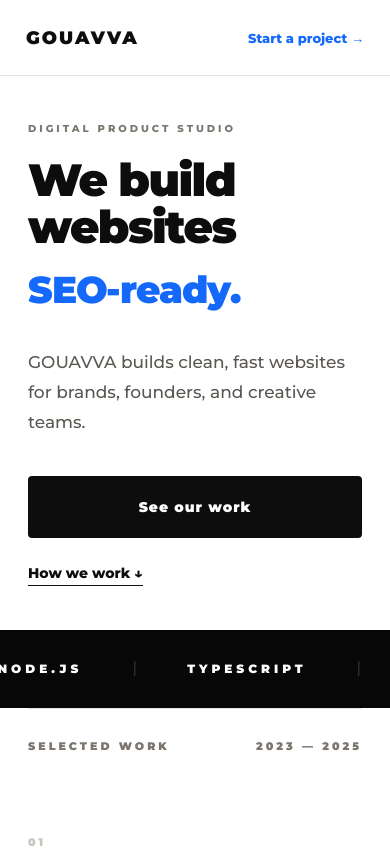
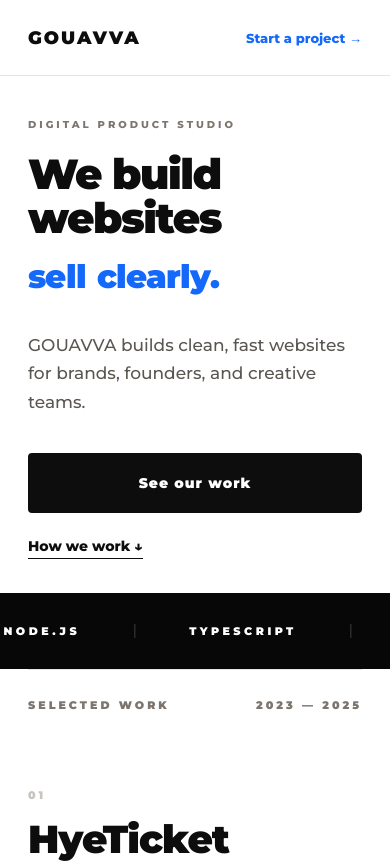
Before and after one commit to leengoes/gouavva, a website: page index.html in a window 390 px wide. Shown: the top 863 px of the page. Drawn offline with Linux system fonts and the light colour scheme.

Commit message:
Update index.html

```diff
--- a/index.html
+++ b/index.html
@@ -1,7 +1,7 @@
 <!DOCTYPE html>
 <html lang="en">
 <head>
-<!-- GOUAVVA INDEX — v2026-05-20-CLEAN-MOBILE-GAP-FIX -->
+<!-- GOUAVVA INDEX — v2026-05-20-FINAL-ALIGNMENT-FIX -->
 <meta charset="UTF-8" />
 <meta name="viewport" content="width=device-width, initial-scale=1.0" />
 <title>GOUAVVA — Digital Product Studio</title>
@@ -143,7 +143,8 @@
 
   .airport-text {
     display: flex;
-    flex-wrap: wrap;
+    flex-wrap: nowrap;
+    white-space: nowrap;
     color: var(--blue);
     font-size: clamp(52px, 7vw, 104px);
     font-weight: 900;
@@ -192,7 +193,7 @@
     display: flex;
     align-items: center;
     gap: 40px;
-    padding-bottom: 54px;
+    padding-bottom: 34px;
   }
 
   .btn-primary {
@@ -245,7 +246,7 @@
   }
 
   .marquee-item {
-    padding: 0 72px;
+    padding: 0 82px;
     border-right: 1px solid rgba(255,255,255,.22);
     color: #fff;
     font-size: 13px;
@@ -484,22 +485,22 @@
   }
 
   .standards-inner {
-    padding: 78px 0;
+    padding: 84px 0;
     border-top: 1px solid var(--line);
     border-bottom: 1px solid var(--line);
     display: grid;
     grid-template-columns: .9fr 1.4fr;
-    gap: 82px;
+    gap: 96px;
   }
 
   .standards-list {
     display: grid;
     grid-template-columns: repeat(3, 1fr);
-    gap: 22px;
+    gap: 26px;
   }
 
   .standard-card {
-    padding: 32px 28px;
+    padding: 36px 30px;
     background: var(--light);
     border: 1px solid var(--line);
   }
@@ -573,7 +574,7 @@
   /* HOW */
 
   .how-section {
-    padding: 78px 0 104px;
+    padding: 64px 0 104px;
   }
 
   .how-header {
@@ -581,7 +582,7 @@
     grid-template-columns: .9fr 1.1fr;
     gap: 80px;
     align-items: start;
-    margin-bottom: 78px;
+    margin-bottom: 52px;
   }
 
   .how-h2 {
@@ -602,11 +603,11 @@
   .steps-grid {
     display: grid;
     grid-template-columns: repeat(3, 1fr);
-    gap: 64px;
+    gap: 86px;
   }
 
   .step {
-    padding: 44px 18px 44px 0;
+    padding: 46px 22px 46px 0;
     border-top: 2px solid var(--line);
     transition: .25s ease;
   }
@@ -627,10 +628,10 @@
 
   .step-title {
     margin-bottom: 18px;
-    font-size: 21px;
+    font-size: 20px;
     font-weight: 900;
     letter-spacing: -.5px;
-    line-height: 1.2;
+    line-height: 1.18;
     white-space: nowrap;
   }
 
@@ -754,7 +755,7 @@
   @media (max-width: 900px) {
     nav {
       height: 76px;
-      padding: 0 26px;
+      padding: 0 28px;
     }
 
     .nav-links {
@@ -772,11 +773,11 @@
 
     .container,
     .section-wrap {
-      padding: 0 28px;
+      padding: 0 30px;
     }
 
     .hero {
-      padding: 122px 0 0;
+      padding: 118px 0 0;
     }
 
     .hero-eyebrow {
@@ -786,21 +787,21 @@
     }
 
     .hero-title {
-      font-size: clamp(42px, 11.4vw, 54px);
-      line-height: 1.03;
-      letter-spacing: -1.8px;
+      font-size: clamp(39px, 10.8vw, 50px);
+      line-height: 1.04;
+      letter-spacing: -1.5px;
     }
 
     .airport-text {
       flex-wrap: nowrap;
       white-space: nowrap;
-      font-size: clamp(38px, 10vw, 46px);
-      line-height: 1.06;
-      letter-spacing: -1.4px;
+      font-size: clamp(31px, 8.6vw, 38px);
+      line-height: 1.08;
+      letter-spacing: -0.9px;
     }
 
     .hero-dynamic {
-      min-height: 52px;
+      min-height: 44px;
       margin-top: 16px;
       align-items: center;
       overflow: hidden;
@@ -811,22 +812,22 @@
     }
 
     .hero-sub {
-      margin: 34px 0 38px;
       max-width: 100%;
-      font-size: 17px;
-      line-height: 1.76;
+      margin: 32px 0 36px;
+      font-size: 16.5px;
+      line-height: 1.7;
     }
 
     .hero-actions {
       flex-direction: column;
       align-items: stretch;
-      gap: 26px;
-      padding-bottom: 44px;
+      gap: 24px;
+      padding-bottom: 34px;
     }
 
     .btn-primary {
       width: 100%;
-      height: 62px;
+      height: 60px;
     }
 
     .btn-ghost {
@@ -834,14 +835,13 @@
     }
 
     .marquee-wrap {
-      margin-top: 0;
-      height: 78px;
+      height: 76px;
     }
 
     .marquee-item {
-      padding: 0 52px;
-      font-size: 12px;
-      letter-spacing: 4px;
+      padding: 0 54px;
+      font-size: 11px;
+      letter-spacing: 3.5px;
     }
 
     .work-section {
@@ -849,7 +849,7 @@
     }
 
     .section-label {
-      padding: 30px 0 34px;
+      padding: 28px 0 30px;
       gap: 24px;
     }
 
@@ -859,8 +859,8 @@
 
     .project-row {
       grid-template-columns: 1fr;
-      padding: 48px 0;
-      gap: 28px;
+      padding: 46px 0;
+      gap: 26px;
     }
 
     .project-row::before {
@@ -895,7 +895,7 @@
 
     .beyond-inner {
       padding-top: 58px;
-      gap: 48px;
+      gap: 46px;
     }
 
     .beyond-title,
@@ -907,7 +907,7 @@
     .beyond-grid,
     .standards-list,
     .steps-grid {
-      gap: 28px;
+      gap: 38px;
     }
 
     .beyond-card,
@@ -943,30 +943,31 @@
     }
 
     .how-section {
-      padding: 76px 0 96px;
+      padding: 68px 0 96px;
     }
 
     .how-header {
       gap: 38px;
-      margin-bottom: 62px;
+      margin-bottom: 42px;
     }
 
     .steps-grid {
-      gap: 34px;
+      gap: 38px;
     }
 
     .step {
-      padding: 42px 12px 42px 0;
+      padding: 42px 0;
     }
 
     .step-title {
       white-space: normal;
       font-size: 22px;
+      line-height: 1.2;
     }
 
     .cta-strip,
     footer {
-      padding: 52px 28px;
+      padding: 52px 30px;
       flex-direction: column;
       align-items: flex-start;
     }
@@ -980,17 +981,15 @@
     }
 
     .hero-title {
-      font-size: clamp(40px, 11.6vw, 52px);
-      letter-spacing: -1.6px;
+      font-size: clamp(38px, 10.8vw, 48px);
     }
 
     .airport-text {
-      font-size: clamp(34px, 9.6vw, 42px);
-      letter-spacing: -1.1px;
+      font-size: clamp(30px, 8.3vw, 36px);
     }
 
     .hero-dynamic {
-      min-height: 48px;
+      min-height: 42px;
     }
 
     .hero-sub {
@@ -1304,26 +1303,17 @@
 </footer>
 
 <script>
-  const desktopPhrases = [
-    'that launch fast.',
-    'that sell clearly.',
-    'that scale cleanly.',
-    'that feel sharp.'
-  ];
-
-  const mobilePhrases = [
-    'mobile-first.',
+  const phrases = [
+    'launch fast.',
+    'sell clearly.',
+    'scale cleanly.',
+    'feel sharp.',
     'SEO-ready.',
-    'launch fast.',
-    'feel sharp.'
+    'mobile-first.'
   ];
 
   const target = document.getElementById('airportText');
   let phraseIndex = 0;
-
-  function getPhrases() {
-    return window.innerWidth <= 900 ? mobilePhrases : desktopPhrases;
-  }
 
   function renderPhrase(text) {
     target.innerHTML = '';
@@ -1344,21 +1334,12 @@
     });
   }
 
-  function updatePhrase() {
-    const phrases = getPhrases();
-    phraseIndex = phraseIndex % phrases.length;
-    renderPhrase(phrases[phraseIndex]);
-  }
-
-  updatePhrase();
+  renderPhrase(phrases[phraseIndex]);
 
   setInterval(() => {
-    const phrases = getPhrases();
     phraseIndex = (phraseIndex + 1) % phrases.length;
     renderPhrase(phrases[phraseIndex]);
   }, 2600);
-
-  window.addEventListener('resize', updatePhrase);
 </script>
 
 </body>
```
